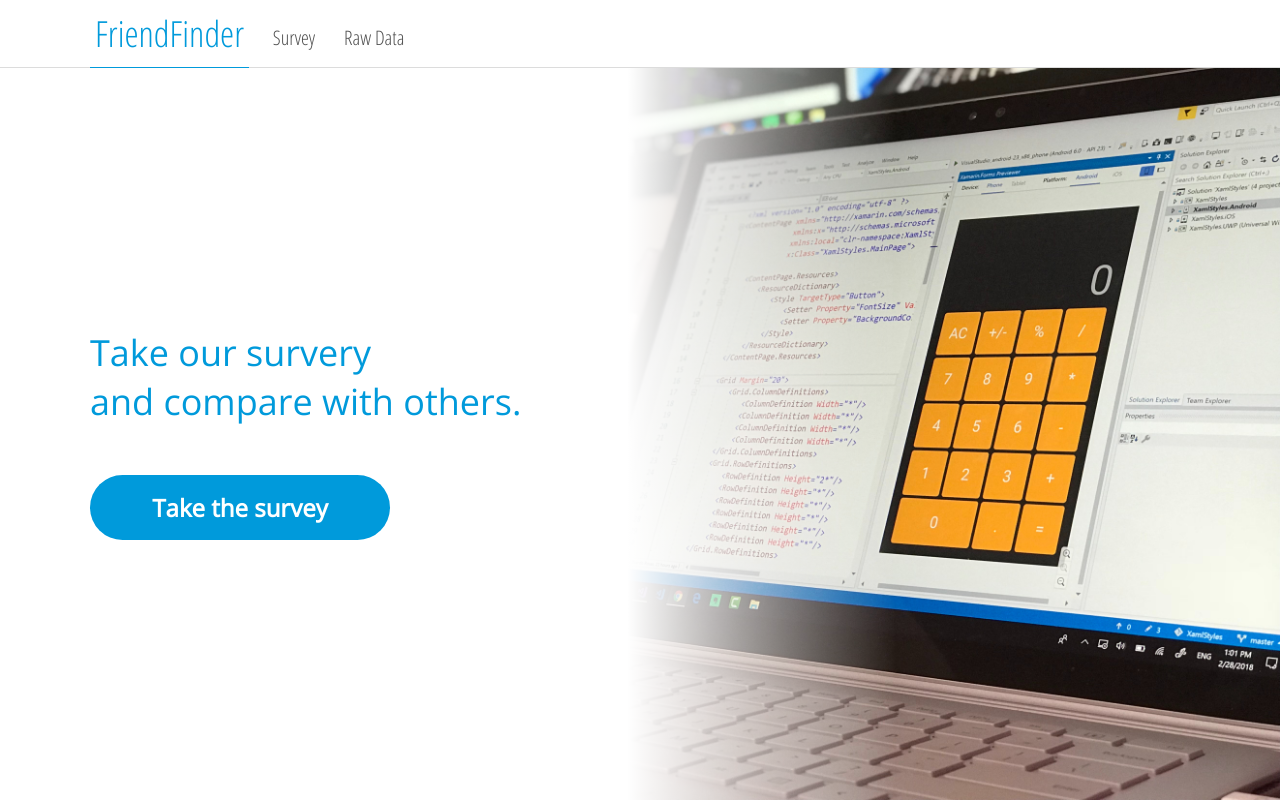
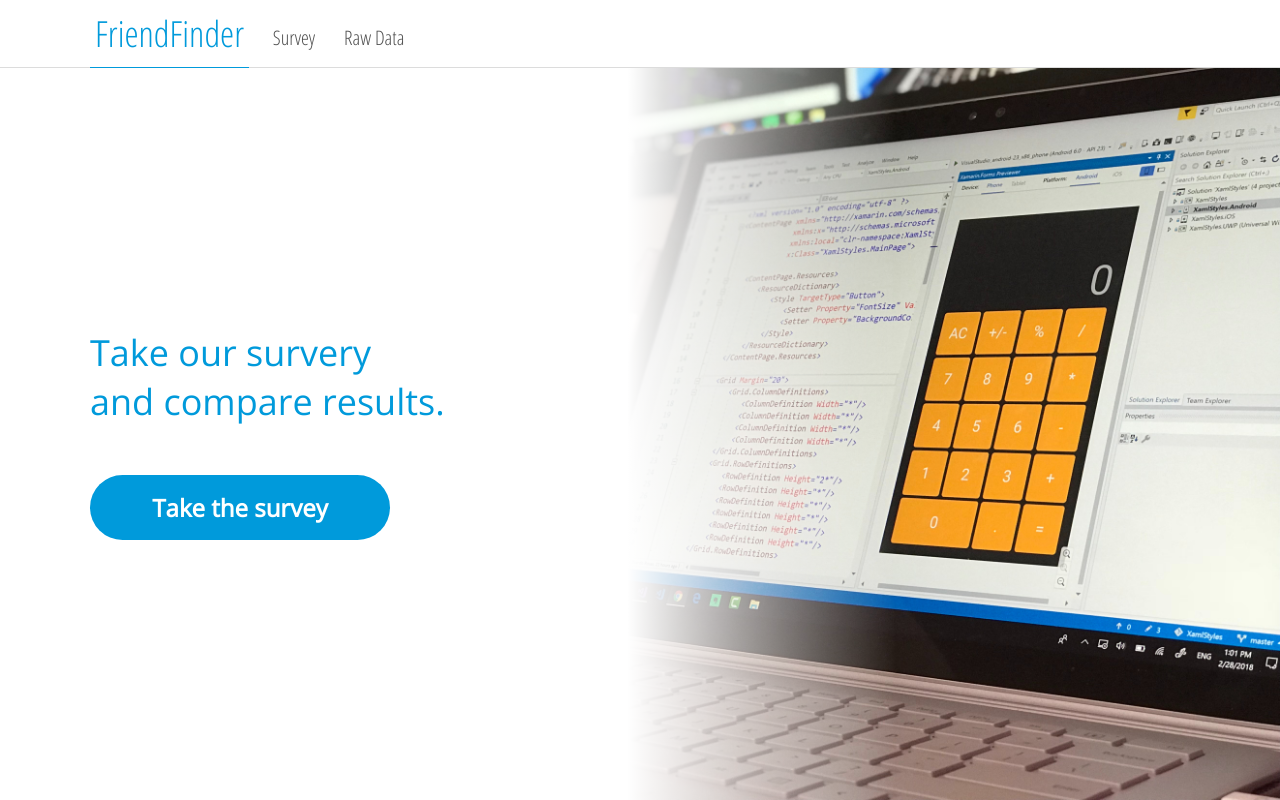
Before and after one commit to stevenpassey/FriendFinder, a website: page app/public/index.html in a window 1280 px wide. Drawn offline with nearby package versions, Linux system fonts and the light colour scheme.

Commit message:
Changed front page

```diff
--- a/app/public/index.html
+++ b/app/public/index.html
@@ -32,7 +32,7 @@
 	<div id="slide_overlay">
 		<div id="text_overlay">
 			Take our survery<br>
-			and compare with others.
+			and compare results.
 			<br><br>
 			<button onClick="changeSlide('survey')">Take the survey</button>
 		</div>
```
